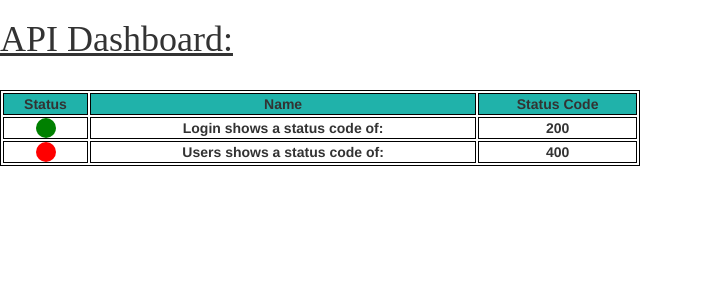
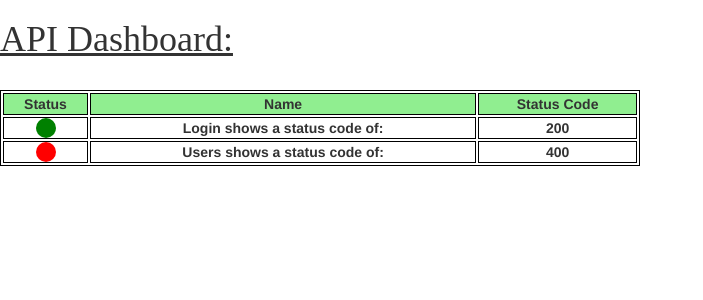
Before and after one commit to Ryan-Craven-QA/SplonkoReports, a Flask app: page / in a window 1280 px wide. Shown: the part 122-422 px from the top of the page, without its empty margins (0-703 px from the left). Run offline with Flask 2, Linux system fonts and the light colour scheme; the visitor is signed in with stand-in values (Sample User, id 1); data comes from the database, SQL or seed files in the repository; both versions use the stored data as it was after the commit; some libraries are stand-ins or nearby versions.

Commit message:
changed header column color

```diff
--- a/app/templates/index.html
+++ b/app/templates/index.html
@@ -7,9 +7,9 @@
 
     <table style="width:50%">
         <tr>
-            <th style="background-color: lightseagreen">Status</th>
-            <th style="background-color: lightseagreen">Name</th>
-            <th style="background-color: lightseagreen">Status Code</th>
+            <th style="background-color: lightgreen">Status</th>
+            <th style="background-color: lightgreen">Name</th>
+            <th style="background-color: lightgreen">Status Code</th>
         </tr>
                     {% for api in apis %}
 
```
Also changed, not shown: app.db.
